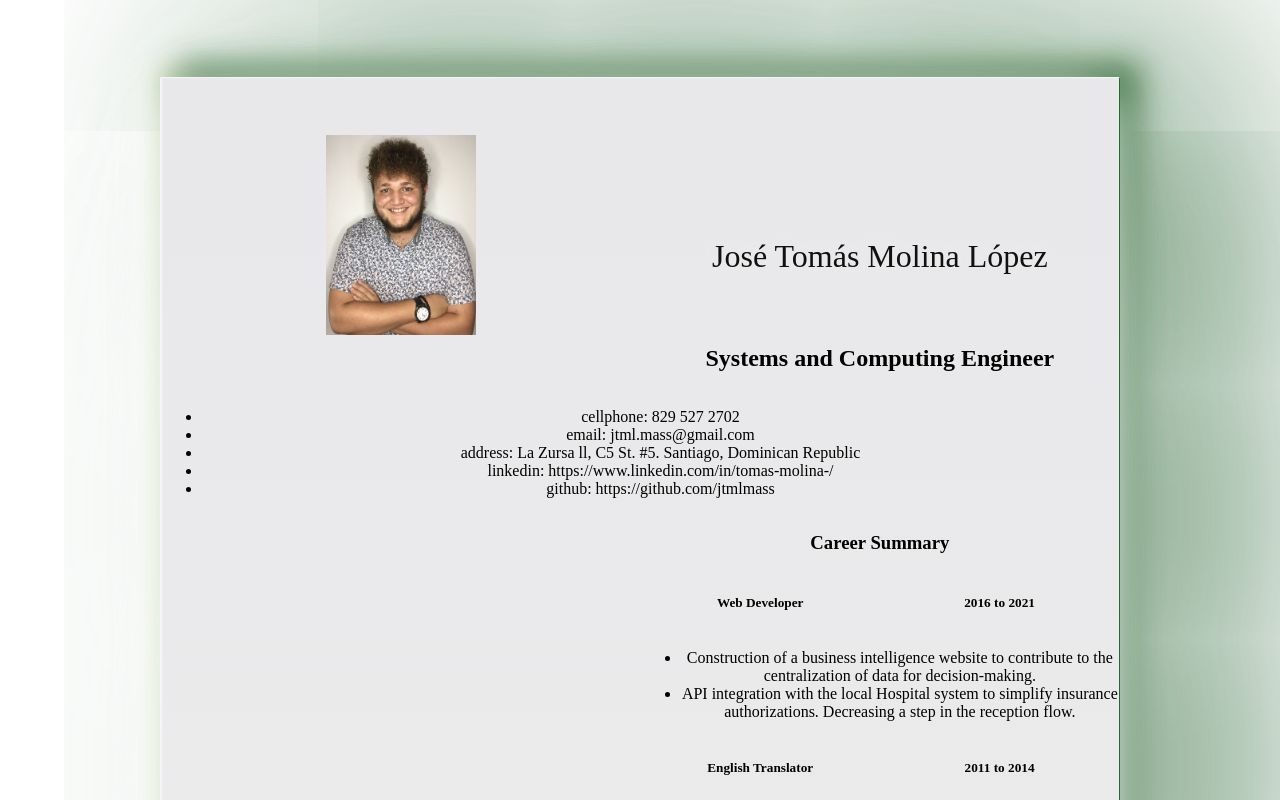
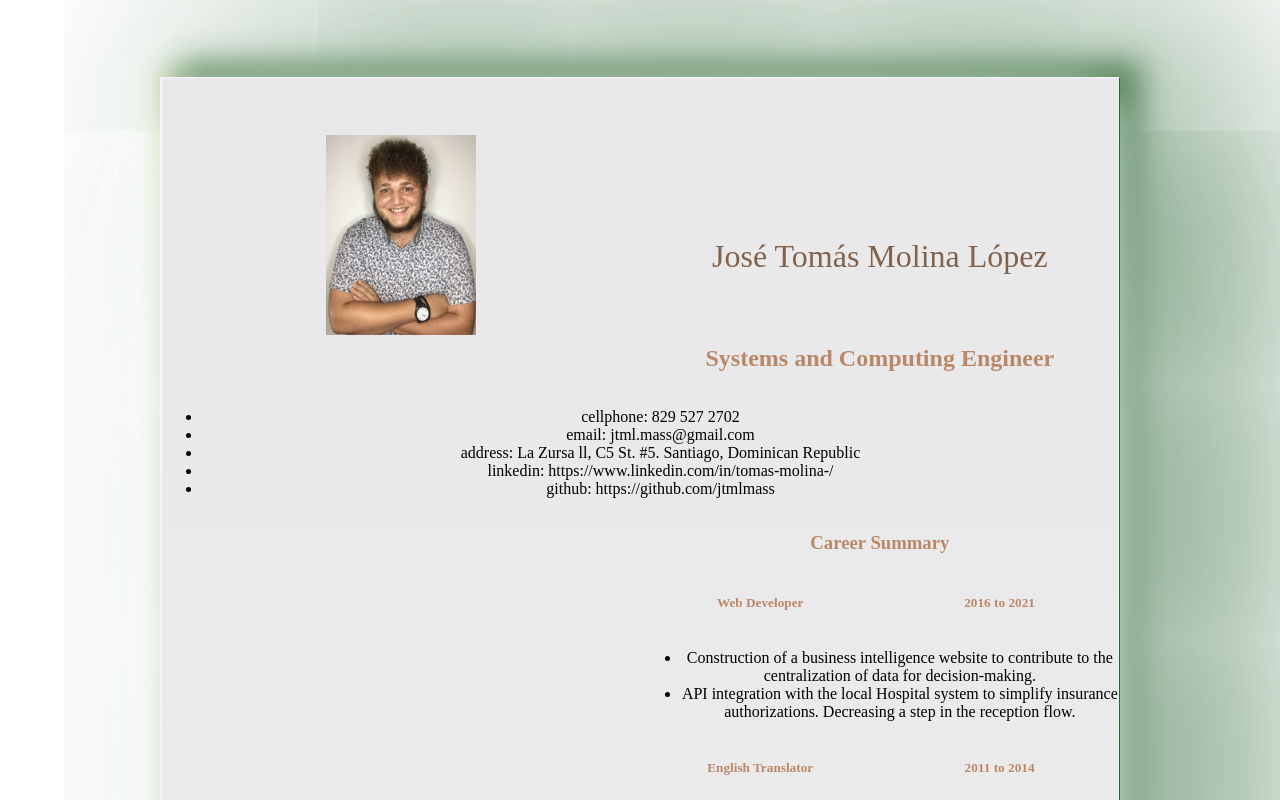
Before and after one commit to tomasjml/cv-tomas-molina, a React (Create React App) app: page / in a window 1280 px wide. Shown: the top 800 px of the page. Built offline with nearby package versions, Linux system fonts and the light colour scheme; a web font is replaced by a local one.

Commit message:
Add brown color and assign it to headings 1 - 5

```diff
--- a/src/index.css
+++ b/src/index.css
@@ -4,6 +4,8 @@
   --green: #8fa153;
   --green-lighter: #c6d499;
   --green-darker: #296433;
+  --brown: #bb8867;
+  --brown-darker: #83624c;
   --white: #e8e8ea;
   --white-lighter: #efefef;
   --white-light: #f5f5f7;
@@ -152,10 +154,17 @@
 h1 {
   margin: 5em 0;
   margin-bottom: 50px;
-  color: #111;
+  color: var(--brown-darker);
   font-weight: normal;
   text-align: center;
   text-shadow: 0 0px 20px #eee;
+}
+
+h2,
+h3,
+h4,
+h5 {
+  color: var(--brown);
 }
 
 a {
```
